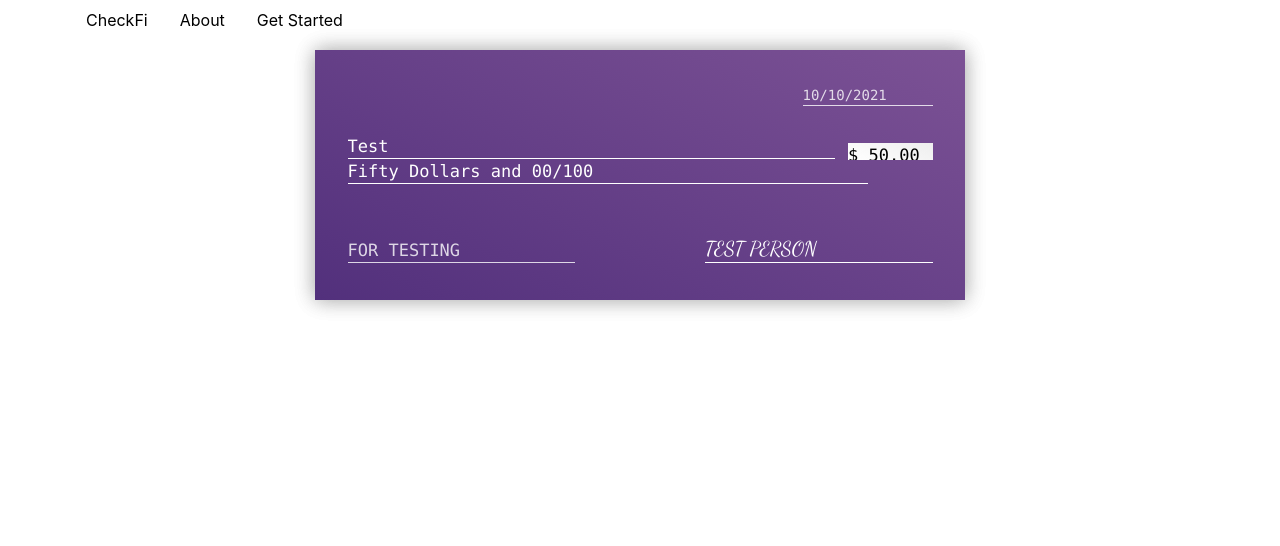
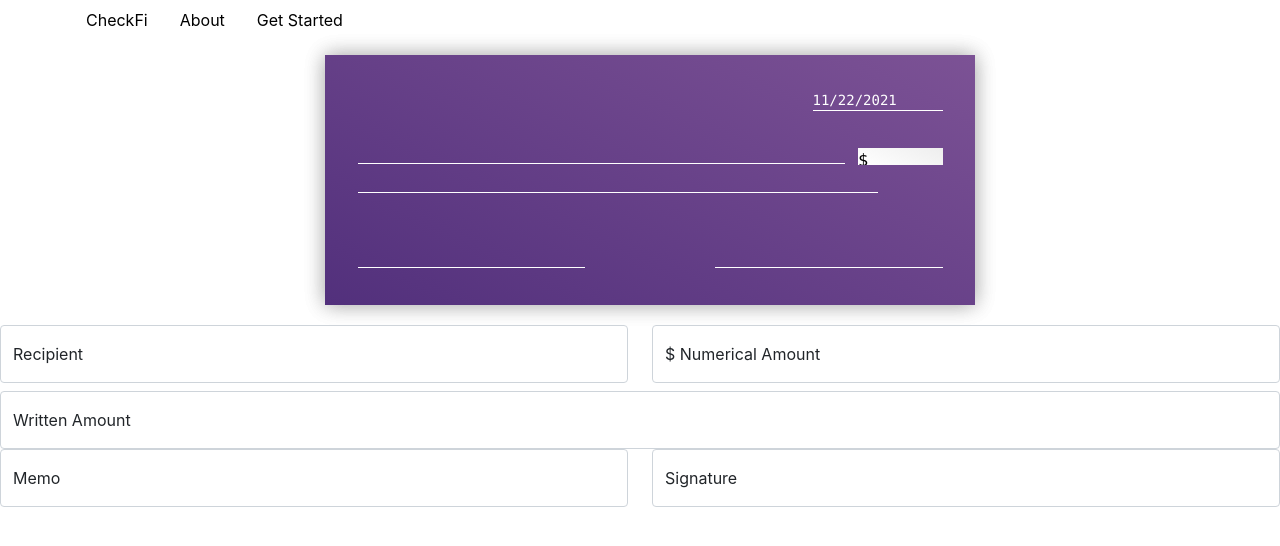
Before and after one commit to bluekestrel/CheckFi, a React (Create React App) app in the folder checkfi/: page / in a window 1280 px wide. Shown: the top 546 px of the page. Built offline with nearby package versions, Linux system fonts and the light colour scheme.

Commit message:
WIP: Check Form

```diff
--- a/checkfi/src/Check.js
+++ b/checkfi/src/Check.js
@@ -1,77 +1,44 @@
+import React, { useState, useEffect } from 'react';
+
 import './Check.scss';
-import React from 'react';
-import PropTypes from 'prop-types';
+/*
+const [values, setValues] = useState[{
+    focused: false,
+    memo: '',
+    recipient: '',
+    writtenAmount: '',
+    numberAmount: '',
+    checkDate: '',
+    signature: '',
+  }];
+*/
 
-class ReactChecks extends React.Component {
-  static propTypes = {
-    focused: PropTypes.string,
-    memo: PropTypes.string.isRequired,
-    recipient: PropTypes.string.isRequired,
-    writtenAmount: PropTypes.string.isRequired,
-    numberAmount: PropTypes.string.isRequired,
-    checkDate: PropTypes.oneOfType([
-      PropTypes.string,
-      PropTypes.number,
-    ]),
-    signature: PropTypes.string.isRequired,
-  };
+function ReactChecks(props) {
+  const [values, setValues] = useState(props);
 
-  get checkDate() {
-    const { checkDate = '' } = this.props;
-    const date = typeof checkDate === 'number' ? checkDate.toString() : checkDate;
-    let month = '';
-    let day = '';
-    let year = '';
+  useEffect(() => {
+    setValues(prevValues => ({ ...prevValues, checkDate: props.checkDate }));
+  }, [props.checkDate]);
 
-    if (date.includes('/')) {
-      [month, day, year] = date.split('/');
-    }
-    else if (date.length) {
-      month = date.substr(0, 2);
-      day = date.substr(2, 4);
-      year = date.substr(4, 8);
-    }
+  useEffect(() => {
+    setValues(prevValues => ({ ...prevValues, recipient: props.recipient }));
+  }, [props.recipient]);
 
-    while (month.length < 2) {
-      month += 'M';
-    }
+  useEffect(() => {
+    setValues(prevValues => ({ ...prevValues, numberAmount: props.numberAmount }));
+  }, [props.numberAmount]);
 
-    while (day.length < 2) {
-      day += 'D'
-    }
+  useEffect(() => {
+    setValues(prevValues => ({ ...prevValues, writtenAmount: props.writtenAmount }));
+  }, [props.writtenAmount]);
 
-    while (year.length < 4) {
-      year += 'Y';
-    }
+  useEffect(() => {
+    setValues(prevValues => ({ ...prevValues, memo: props.memo }));
+  }, [props.memo]);
 
-    return `${month}/${day}/${year}`;
-  }
-
-  get recipient() {
-    const { recipient } = this.props;
-    return recipient ? recipient : 'RECIPIENT';
-  }
-
-  get writtenAmount() {
-    const { writtenAmount } = this.props;
-    return writtenAmount ? writtenAmount : 'WRITTEN AMOUNT'
-  }
-
-  get numberAmount() {
-    const { numberAmount } = this.props;
-    console.log(numberAmount);
-    return numberAmount ? `$ ${numberAmount}` : '$ AMOUNT'
-  }
-
-  get memo() {
-    const { memo } = this.props;
-    return memo ? memo : 'MEMO';
-  }
-
-  get signature() {
-    const { signature } = this.props;
-    return signature ? signature : '';
-  }
+  useEffect(() => {
+    setValues(prevValues => ({ ...prevValues, signature: props.signature }));
+  }, [props.signature]);
 
   /* May need this number html for check amount later
     <div
@@ -99,16 +66,11 @@ class ReactChecks extends React.Component {
   </div>
    */
 
-  render() {
-    const { focused } = this.props;
-    const { checkDate, recipient, writtenAmount, numberAmount, memo, signature } = this;
-
   return (
     <div key="Checks" className="rcs">
       <div
         className={[
           'rcs__check',
-            `rcs__check--${this.issuer}`,
         ].join(' ').trim()}
       >
         <div className="rcs__check--front">
@@ -117,52 +79,45 @@ class ReactChecks extends React.Component {
           <div
             className={[
               'rcs__date',
-                focused === 'checkDate' ? 'rcs--focused' : '',
-                checkDate.substr(0, 1) !== 'M' ? 'rcs--filled' : '',
+              values.checkDate.substr(0, 1) !== 'M' ? 'rcs--filled' : '',
             ].join(' ').trim()}
           >
-              {checkDate}
+            {values.checkDate}
           </div>
           <div
             className={[
               'rcs__recipient',
-                focused === 'recipient' ? 'rcs--focused' : '',
             ].join(' ').trim()}
           >
-              {recipient}
+            {values.recipient}
           </div>
           <div
             className={[
               'rcs__written_amount',
-                focused === 'writtenAmount' ? 'rcs--focused' : '',
             ].join(' ').trim()}
           >
-              {writtenAmount}
+            {values.writtenAmount}
           </div>
           <div
             className={[
               'rcs__number_amount',
-                focused === 'numberAmount' ? 'rcs--focused' : '',
             ].join(' ').trim()}
           >
-              {numberAmount}
+            $ {values.numberAmount}
           </div>
           <div
             className={[
               'rcs__memo',
-                focused === 'memo' ? 'rcs--focused' : '',
-                memo ? 'rcs--filled' : '',
             ].join(' ').trim()}
           >
-              {memo}
+            {values.memo}
           </div>
           <div
             className={[
               'rcs__signature',
-                focused === 'signature' ? 'rcs--focused' : '',
             ].join(' ').trim()}
           >
-              {signature}
+            {values.signature}
           </div>
         </div>
         <div className="rcs__check--back">
@@ -172,6 +127,5 @@ class ReactChecks extends React.Component {
     </div>
   );
 }
-}
 
 export default ReactChecks;
--- a/checkfi/src/Check.scss
+++ b/checkfi/src/Check.scss
@@ -42,6 +42,7 @@ $rcs-purple-background: linear-gradient(25deg, #52307c, #7c5295) !default;
   margin: 0 auto;
   perspective: 1000px;
   width: $rcs-size;
+  padding: 5px 0px 20px 10px;
 
   &__check {
     height: $rcs-size / $rcs-check-ratio;
@@ -90,19 +91,6 @@ $rcs-purple-background: linear-gradient(25deg, #52307c, #7c5295) !default;
     }
   }
 
-  &__number {
-    clear: both;
-    font-family: $rcs-number-font-family;
-    font-size: $rcs-number-font-size;
-    left: 5%;
-    position: absolute;
-    top: 45%;
-
-    &.rcs__number--large {
-      font-size: $rcs-number-font-size * 0.85;
-    }
-  }
-
   &__date {
     font-family: $rcs-cvc-font-family;
     font-size: $rcs-cvc-font-size;
@@ -131,21 +119,7 @@ $rcs-purple-background: linear-gradient(25deg, #52307c, #7c5295) !default;
     text-align: left;
     text-overflow: ellipsis;
     width: 75%;
-    border-bottom: 1px solid white;
-    padding-bottom: 3px;
-  }
-
-  &__written_amount {
-    font-family: $rcs-name-font-family;
-    font-size: $rcs-name-font-size;
-    left: 5%;
-    top: 45%;
-    line-height: 1;
-    overflow: hidden;
-    position: absolute;
-    text-align: left;
-    text-overflow: ellipsis;
-    width: 80%;
+    height: 21px;
     border-bottom: 1px solid white;
     padding-bottom: 3px;
   }
@@ -165,18 +139,34 @@ $rcs-purple-background: linear-gradient(25deg, #52307c, #7c5295) !default;
     text-overflow: ellipsis;
   }
 
-  &__memo {
-    bottom: 15%;
+  &__written_amount {
     font-family: $rcs-name-font-family;
     font-size: $rcs-name-font-size;
     left: 5%;
+    bottom: 45%;
     line-height: 1;
     overflow: hidden;
     position: absolute;
     text-align: left;
     text-overflow: ellipsis;
-    text-transform: uppercase;
+    height: 21px;
+    width: 80%;
+    border-bottom: 1px solid white;
+    padding-bottom: 3px;
+  }
+
+  &__memo {
+    font-family: $rcs-name-font-family;
+    font-size: $rcs-name-font-size;
+    left: 5%;
+    bottom: 15%;
+    line-height: 1;
+    overflow: hidden;
+    position: absolute;
+    text-align: left;
+    text-overflow: ellipsis;
     width: 35%;
+    height: 21px;
     border-bottom: 1px solid white;
     padding-bottom: 3px;
   }
@@ -190,84 +180,10 @@ $rcs-purple-background: linear-gradient(25deg, #52307c, #7c5295) !default;
     overflow: hidden;
     position: absolute;
     text-overflow: ellipsis;
-    text-transform: uppercase;
     width: 35%;
+    height: 21px;
     border-bottom: 1px solid white;
     padding-bottom: 3px;
-  }
-
-  &__expiry {
-    bottom: 15%;
-    font-size: 0;
-    line-height: 1;
-    position: absolute;
-    right: 10%;
-
-    > * {
-      vertical-align: middle;
-    }
-
-    &__valid {
-      font-size: $rcs-valid-font-size;
-      margin-bottom: 5px;
-    }
-
-    &__value {
-      font-family: $rcs-expiry-font-family;
-      font-size: $rcs-expiry-font-size;
-    }
-  }
-
-  &__number,
-  &__memo,
-  &__expiry,
-  &__cvc {
-    opacity: 0.5;
-    transition: opacity 0.3s;
-  }
-
-  &__issuer {
-    background-position: top right;
-    background-repeat: no-repeat;
-    background-size: contain;
-    height: 23%;
-    position: absolute;
-    right: 10%;
-    top: 10%;
-    width: 40%;
-  }
-
-  &__stripe {
-    background-color: $rcs-stripe-bg-color;
-    height: 22%;
-    left: 0;
-    position: absolute;
-    top: 9%;
-    width: 100%;
-  }
-
-  &__cvc {
-    color: $rcs-cvc-color;
-    font-family: $rcs-cvc-font-family;
-    font-size: $rcs-cvc-font-size;
-    left: 67%;
-    line-height: 1;
-    position: absolute;
-    top: 42%;
-  }
-
-  &__cvc__front {
-    font-family: $rcs-cvc-font-family;
-    font-size: $rcs-cvc-font-size * 0.85;
-    opacity: 0;
-    position: absolute;
-    right: 10%;
-    top: 38%;
-    visibility: hidden;
-  }
-
-  &--filled {
-    opacity: 0.8 !important;
   }
 
   &--focused {
--- /dev/null
+++ b/checkfi/src/CheckForm.js
@@ -0,0 +1,103 @@
+import React, { useReducer } from 'react';
+import { Col, FloatingLabel, Form, Row } from 'react-bootstrap';
+
+import ReactChecks from './Check';
+
+import './CheckForm.scss';
+
+const initialState = {
+  memo: '',
+  recipient: '',
+  writtenAmount: '',
+  numberAmount: '',
+  checkDate: (new Date()).toLocaleDateString(),
+  signature: '',
+}
+
+function reducer(prevState, { key, value }) {
+  return {
+    ...prevState,
+    [key]: value,
+  }
+}
+
+function CheckForm() {
+  const [values, setValues] = useReducer(reducer, initialState);
+
+  const onChange = (e) => {
+    setValues({key: e.target.name, value: e.target.value});
+  };
+
+  return (
+    <div>
+      <ReactChecks
+        memo={ values.memo }
+        numberAmount={ values.numberAmount }
+        writtenAmount={ values.writtenAmount }
+        recipient={ values.recipient }
+        checkDate={ values.checkDate }
+        signature={ values.signature }
+      />
+      <Form>
+        <Row className="mb-2">
+          <Form.Group as={Col} controlId="gridRecipient">
+            <FloatingLabel controlId="recipient" label="Recipient">
+              <Form.Control
+                placeholder="Recipient"
+                name="recipient"
+                value={ values.recipient }
+                onChange={ onChange }
+              />
+            </FloatingLabel>
+          </Form.Group>
+
+          <Form.Group as={Col} controlId="gridNumberAmount">
+            <FloatingLabel controlId="numberAmount" label="$ Numerical Amount">
+              <Form.Control
+                placeholder="$ Numerical Amount"
+                name="numberAmount"
+                value={ values.numberAmount }
+                onChange={ onChange }
+              />
+            </FloatingLabel>
+          </Form.Group>
+        </Row>
+
+        <FloatingLabel controlId="writtenAmount" label="Written Amount">
+          <Form.Control
+            placeholder="Written Amount"
+            name="writtenAmount"
+            value={ values.writtenAmount }
+            onChange={ onChange }
+          />
+        </FloatingLabel>
+
+        <Row className="mb-2">
+          <Form.Group as={Col} controlId="gridMemo">
+            <FloatingLabel controlId="memo" label="Memo">
+              <Form.Control
+                placeholder="Memo"
+                name="memo"
+                value={ values.memo }
+                onChange={ onChange }
+              />
+            </FloatingLabel>
+          </Form.Group>
+
+          <Form.Group as={Col} controlId="gridSignature">
+            <FloatingLabel controlId="signature" label="Signature">
+              <Form.Control
+                placeholder="Signature"
+                name="signature"
+                value={ values.signature }
+                onChange={ onChange }
+              />
+            </FloatingLabel>
+          </Form.Group>
+        </Row>
+      </Form>
+    </div>
+  );
+}
+
+export default CheckForm;
--- a/checkfi/src/Home.js
+++ b/checkfi/src/Home.js
@@ -1,20 +1,12 @@
 import React from 'react';
 
-import ReactChecks from './Check';
+import CheckForm from './CheckForm';
 
 function Home() {
   return (
-    <div>
-      <ReactChecks
-        focused=''
-        memo='For Testing'
-        numberAmount='50.00'
-        writtenAmount='Fifty Dollars and 00/100'
-        recipient='Test'
-        checkDate='10/10/2021'
-        signature='Test Person'
-      />
-    </div>
+    <>
+      <CheckForm />
+    </>
   );
 }
 
```
Also changed, not shown: checkfi/src/CheckForm.scss (added). Lines whose indentation alone changed are shown as unchanged.
